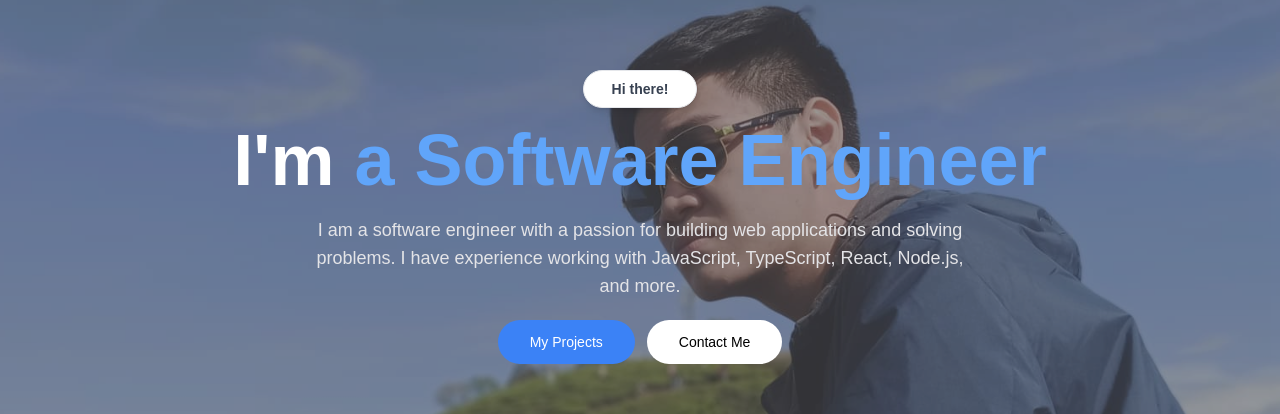
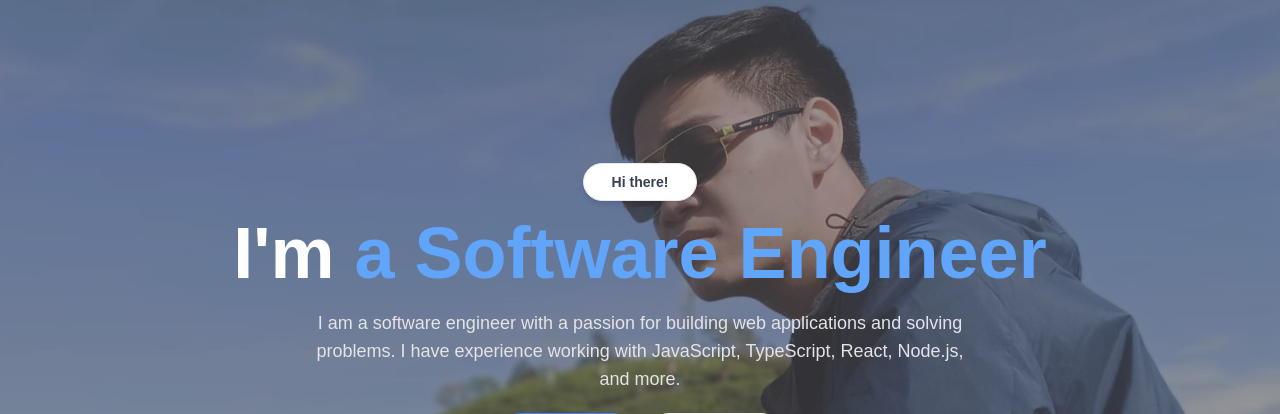
Before and after one commit to ThaiDuong2002/duong, a Next.js app: page /en in a window 1280 px wide. Shown: the part 146-560 px from the top of the page. Built offline with nearby package versions, Linux system fonts and the light colour scheme; no server answers.

Commit message:
140 - Update Layout

```diff
--- a/src/components/custom/home/index.tsx
+++ b/src/components/custom/home/index.tsx
@@ -23,7 +23,7 @@
         />
         <div className="absolute inset-0 bg-black bg-opacity-50 backdrop-blur-0"></div>
       </div>
-      <MaxWidthWrapper className="flex flex-col justify-center items-center mt-28 sm:mt-40 mb-12 text-center">
+      <MaxWidthWrapper className="flex flex-col justify-center items-center min-h-screen text-center">
         <div className="flex justify-center items-center space-x-2 bg-white hover:bg-white/50 shadow-md backdrop-blur mb-4 px-7 py-2 border border-gray-200 hover:border-gray-300 rounded-full max-w-fit overflow-hidden transition-all x-auto">
           <p className="font-semibold text-gray-700 text-sm">
             {t(home.greeting)}
```
